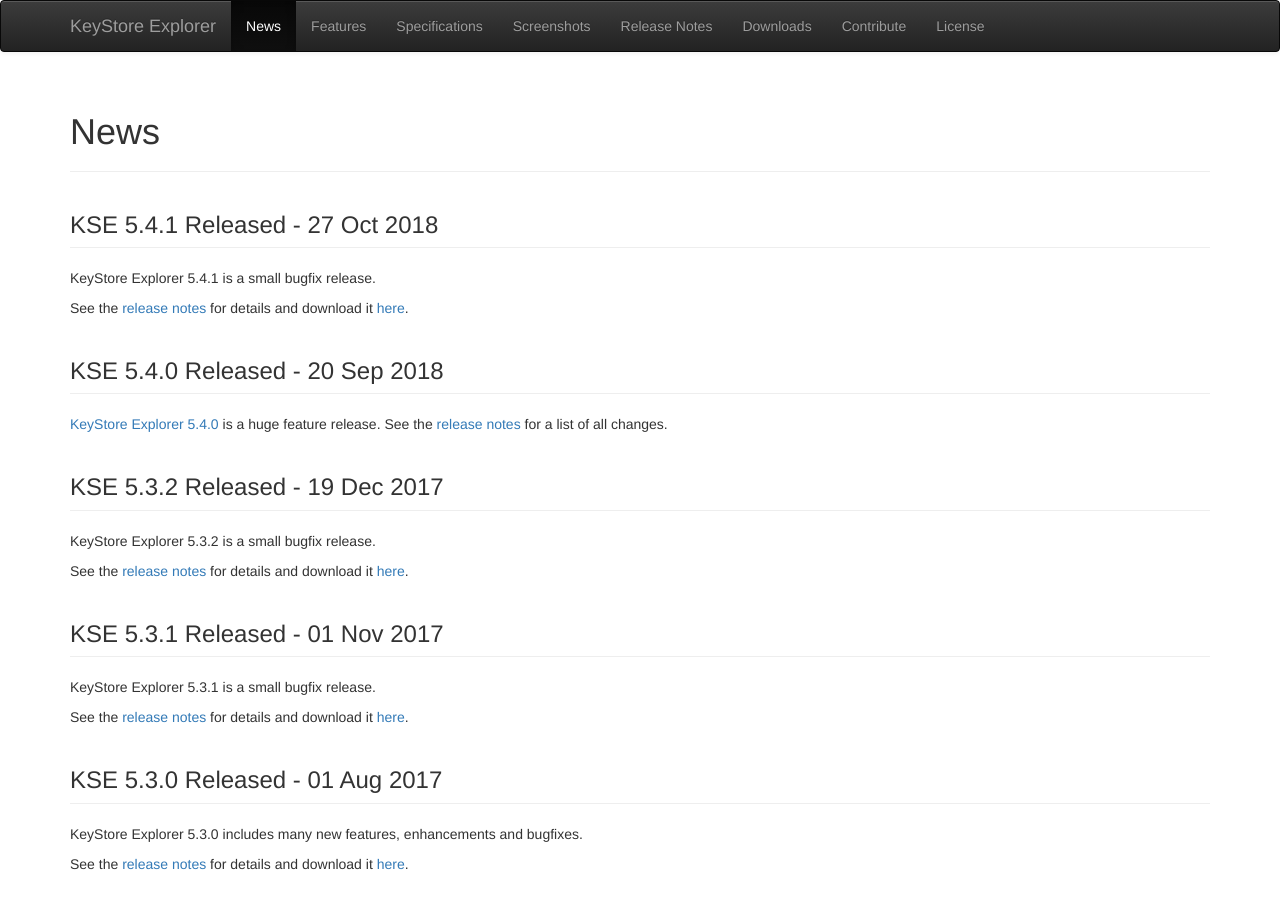
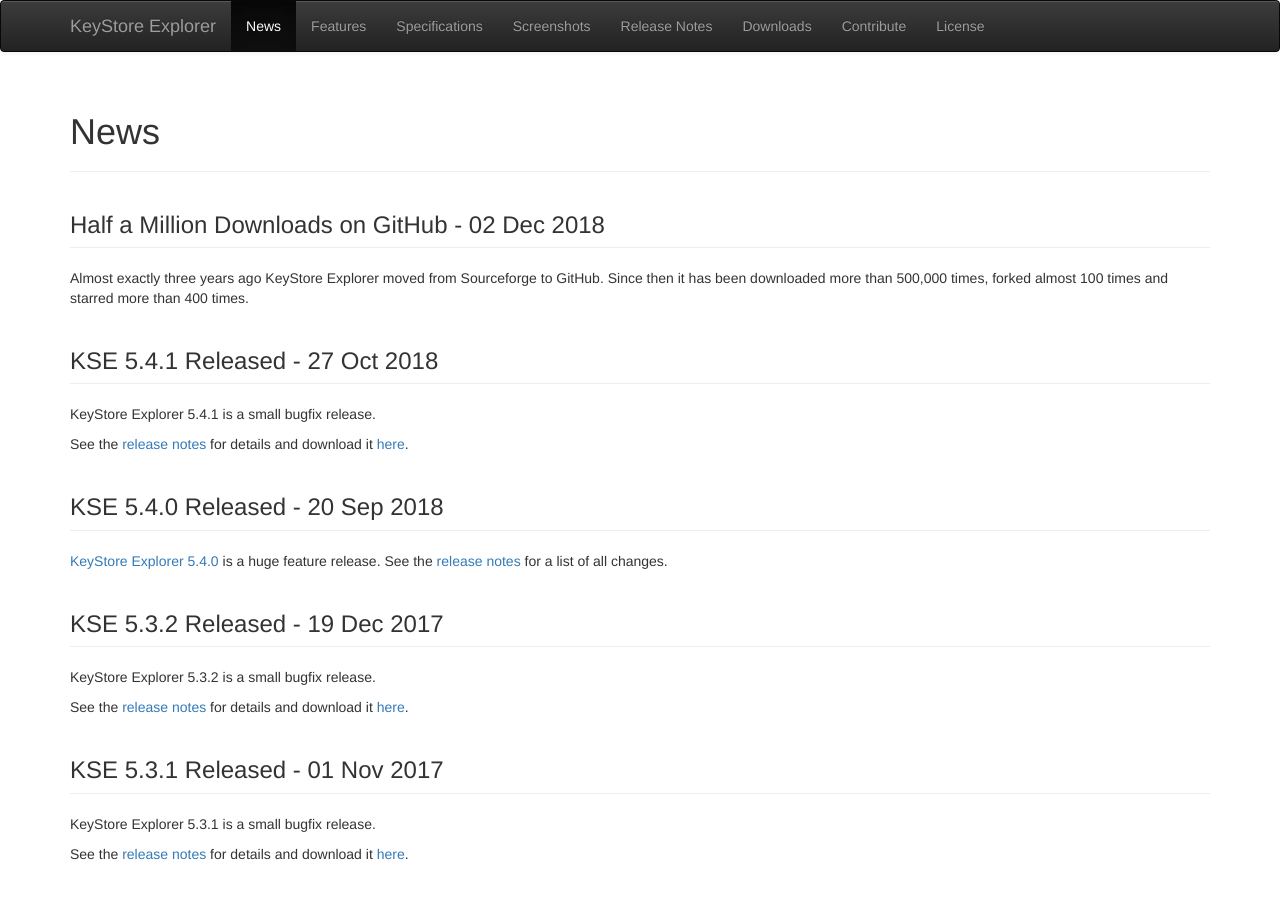
Before and after one commit to kaikramer/kaikramer.github.io, a Jekyll site: the page built from news.html, in a window 1280 px wide and 900 px high. Built offline with Jekyll 4.4.1, drawn with Linux system fonts in a browser that asks for light colours.

Commit message:
500,000 downloads; /D

```diff
--- a/downloads.html
+++ b/downloads.html
@@ -22,8 +22,8 @@
 	<tr class="plain_odd">
 		<td>Windows</td>
 		<td><a href="https://github.com/kaikramer/keystore-explorer/releases/download/v5.4.1/kse-541-setup.exe" class="">kse-541-setup.exe</a></td>
-		<td>The Windows installer requires Administrator privileges. Parameters: <code>/S</code> for silent install, <br><code>/AllUsers</code> to
-			install for all users instead of only for the current user</td>
+		<td>The Windows installer requires Administrator privileges. Parameters: <code>/S</code> for silent install, <code>/D=<install dir></code>
+			to specify the installation directory and <br><code>/AllUsers</code> to install for all users instead of only for the current user</td>
 	</tr>
 	<tr class="plain_even">
 		<td>Mac</td>
--- a/news.html
+++ b/news.html
@@ -7,6 +7,12 @@
 <div class="page-header">
 	<h1>News</h1>
 </div>
+
+<h2 class="h3 page-header">Half a Million Downloads on GitHub - 02 Dec 2018</h2>
+<p>
+	Almost exactly three years ago KeyStore Explorer moved from Sourceforge to GitHub. Since then it has been
+	downloaded more than 500,000 times, forked almost 100 times and starred more than 400 times.
+</p>
 
 <h2 class="h3 page-header">KSE 5.4.1 Released - 27 Oct 2018</h2>
 <p>
```
